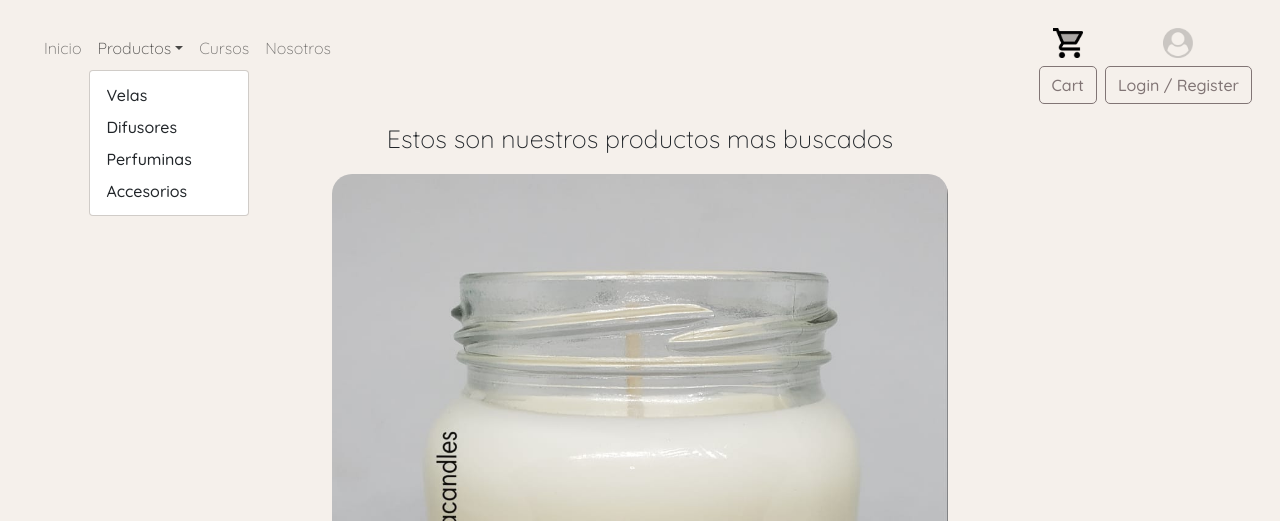
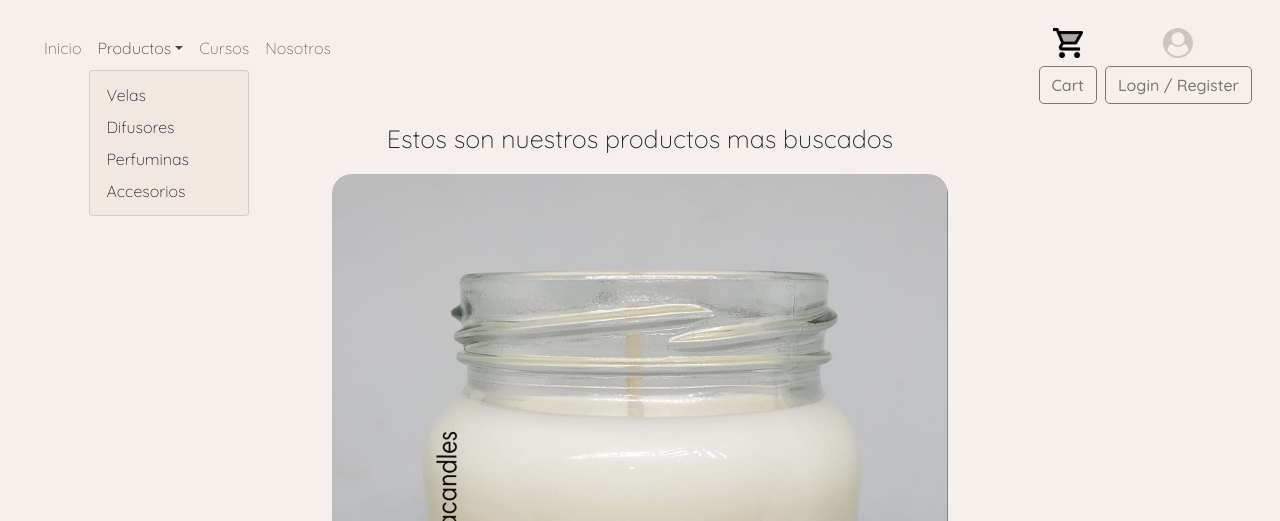
Before and after one commit to diegopera/chiara_candles, a website: page index.html in a window 1280 px wide. Both pictures are taken after a click on the button "Productos". Shown: the part 197-718 px from the top of the page. Drawn offline with nearby package versions, Linux system fonts and the light colour scheme.

Commit message:
Modificacion NavBar y Solucion de Errores

```diff
--- a/css/style.css
+++ b/css/style.css
@@ -72,6 +72,14 @@ h1 {
   color: #817575;
   font-family: "Quicksand";
   margin-top: 0.5em;
+}
+
+.navbar-nav li .dropdown-menu {
+  background-color: #f0e8e1;
+}
+.navbar-nav li .dropdown-menu a {
+  font-family: "Quicksand";
+  font-weight: lighter;
 }
 
 .link-container {
```
Also changed, not shown: accesorios.html (+10 -6 lines), 1 other file.
